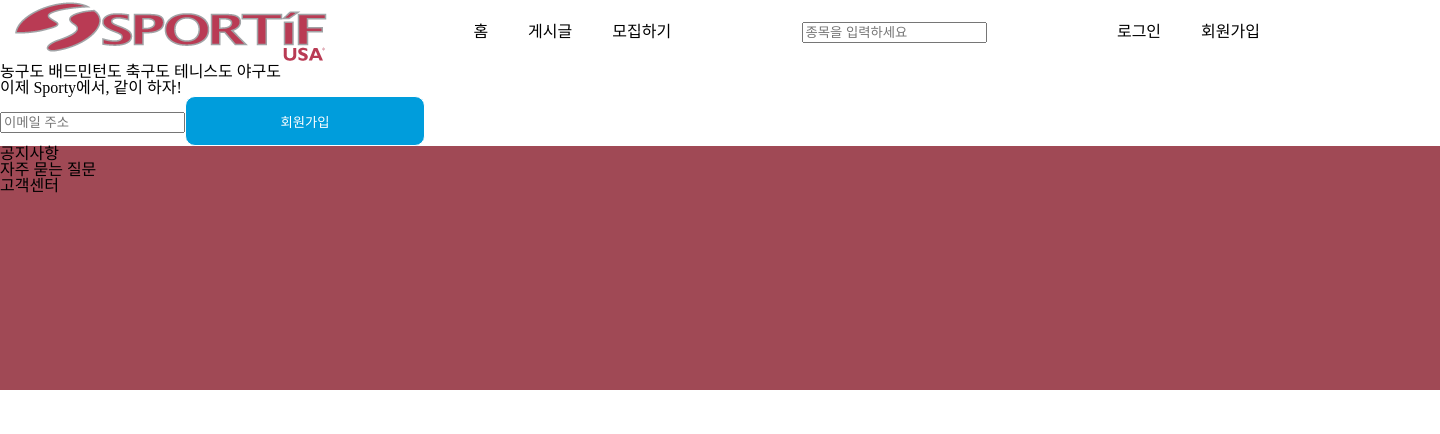
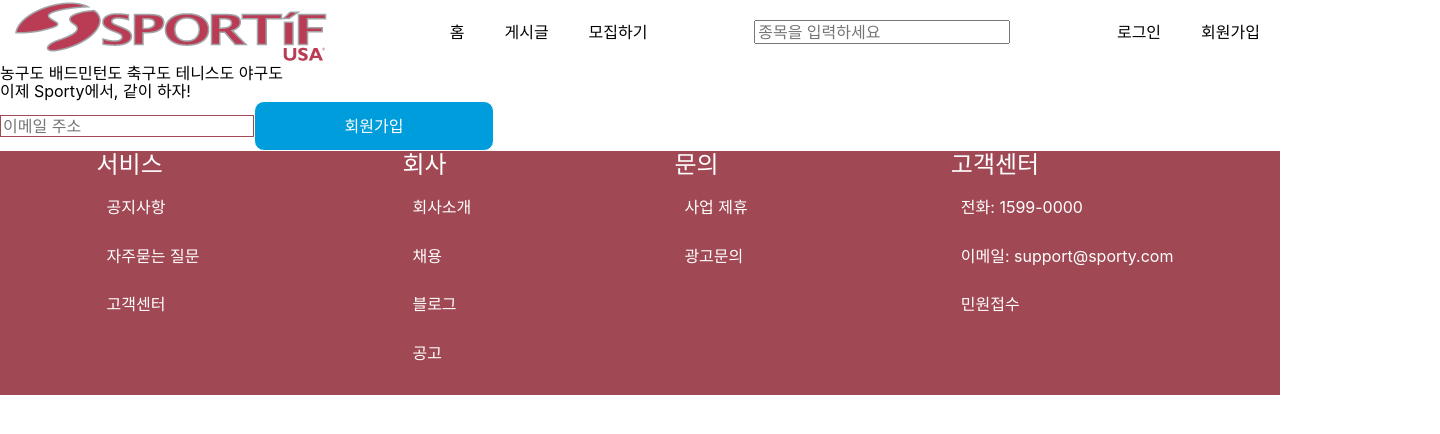
Before and after one commit to minseok1109/sporty, a Next.js app in the folder sporty-front/: page / in a window 1280 px wide. Shown: the top 434 px of the page, 1440 px wide, since content can reach past the window. Built offline with nearby package versions, Linux system fonts and the light colour scheme.

Commit message:
make footer

```diff
--- a/sporty-front/components/Footer.js
+++ b/sporty-front/components/Footer.js
@@ -1,22 +1,65 @@
+// import Footer_li from "./Footer_li";
+
 export default function Footer() {
+  const service_arr = ["공지사항", "자주묻는 질문", "고객센터"];
+  const company_arr = ["회사소개", "채용", "블로그", "공고"];
+  const question_arr = ["사업 제휴", "광고문의"];
+  const center_arr = [
+    "전화: 1599-0000",
+    "이메일: support@sporty.com",
+    "민원접수",
+  ];
   return (
     <>
       <footer>
-        <ul>
-          <li>공지사항</li>
-          <li>자주 묻는 질문</li>
-          <li>고객센터</li>
-        </ul>
+        <Footer_li title={"서비스"} list={service_arr} />
+        <Footer_li title={"회사"} list={company_arr} />
+        <Footer_li title={"문의"} list={question_arr} />
+        <Footer_li title={"고객센터"} list={center_arr} />
       </footer>
       <style jsx>
         {`
-          footer{
-          width: 90rem;
-          height: 15.25rem;
-          background-color: #A04955;
+          footer {
+            width: 100%;
+            height: 15.25rem;
+            background-color: #a04955;
+            display: flex;
+            justify-content: space-around;
           }
         `}
       </style>
     </>
   );
 }
+
+function Footer_li({ title, list }) {
+  const list_items = list.map((ele) => (
+    <li className="test" key={ele.toString()}>
+      {ele}
+    </li>
+  ));
+  return (
+    <div>
+      <span>{title}</span>
+      <ul>{list_items}</ul>
+      <style jsx>{`
+        div {
+          color: white;
+        }
+        ul {
+          list-style: none;
+          padding: 0;
+          margin: 0;
+        }
+        span {
+          margin: 0.625rem;
+          font-size: 1.5rem;
+        }
+        .test {
+          margin: 10px;
+          padding: 0.625rem;
+        }
+      `}</style>
+    </div>
+  );
+}
--- a/sporty-front/components/Navbar.js
+++ b/sporty-front/components/Navbar.js
@@ -1,36 +1,50 @@
 import Link from "next/link";
-import styles from './Navbar.module.css'
 function Navbar() {
-    return (<>
-        <header className={`${styles.head}`}>
-            <Link href='/'>
-                <img className={`${styles.img_hover}`} src="/icon.png" alt="icon" />
+  return (
+    <>
+      <header className="head">
+        <Link href="/">
+          <img className="img_hover" src="/icon.png" alt="icon" />
         </Link>
-            <nav className={`${styles.left}`}>
+        <nav>
           <Link href="/">
-                    <a className={`${styles.nav_a}`}>홈</a>
+            <a>홈</a>
           </Link>
           <Link href="/article">
-                    <a className={`${styles.nav_a}`}>게시글</a>
+            <a>게시글</a>
           </Link>
           <Link href="/getPeople">
-                    <a className={`${styles.nav_a}`}>모집하기</a>
+            <a>모집하기</a>
           </Link>
         </nav>
         <input placeholder="종목을 입력하세요" />
         <nav>
           <Link href="/account/login">
-                    <a className={`${styles.nav_a}`}>로그인</a>
+            <a>로그인</a>
           </Link>
           <Link href="/account/signUp">
-                    <a className={`${styles.nav_a}`}>회원가입</a>
+            <a>회원가입</a>
           </Link>
         </nav>
       </header>
+      <style jsx>{`
+        .head {
+          display: flex;
+          justify-content: space-between;
+          align-items: center;
+        }
 
+        a {
+          padding: 10px;
+          margin: 10px;
+        }
+
+        .img_hover:hover {
+          cursor: pointer;
+        }
+      `}</style>
     </>
   );
-
 }
 
 export default Navbar;
--- a/sporty-front/components/Navbar.module.css
+++ /dev/null
@@ -1,14 +0,0 @@
-.head {
-  display: flex;
-  justify-content: space-between;
-  align-items: center;
-}
-
-.nav_a {
-  padding: 10px;
-  margin: 10px;
-}
-
-.img_hover:hover {
-  cursor: pointer;
-}
--- a/sporty-front/package.json
+++ b/sporty-front/package.json
@@ -10,7 +10,9 @@
   },
   "dependencies": {
     "next": "12.2.3",
+    "normalize.css": "^8.0.1",
     "react": "18.2.0",
+    "react-calendar": "^3.7.0",
     "react-dom": "18.2.0",
     "react-hook-form": "^7.34.0"
   },
--- a/sporty-front/pages/_app.js
+++ b/sporty-front/pages/_app.js
@@ -1,8 +1,8 @@
 import React from "react";
 import "../styles/globals.css";
 import Navbar from "../components/Navbar";
-import "../styles/reset.css";
 import Footer from "../components/Footer";
+import "normalize.css/normalize.css";
 
 function MyApp({ Component, pageProps, ...appProps }) {
   // 로그인, 회원가입 페이지에서 헤더가 안보이게
--- a/sporty-front/pages/index.js
+++ b/sporty-front/pages/index.js
@@ -6,7 +6,7 @@ export default function Home() {
       <section>
         <div>농구도 배드민턴도 축구도 테니스도 야구도</div>
         <div>이제 Sporty에서, 같이 하자!</div>
-        <input placeholder="이메일 주소" />
+        <input className="search" placeholder="이메일 주소" />
         <Link href="/account/signUp">
           <button type="submit">회원가입</button>
         </Link>
@@ -20,6 +20,9 @@ export default function Home() {
           width: 15rem;
           height: 3.125rem;
         }
+        input {
+          border: 1px solid #a04955;
+        }
       `}</style>
     </>
   );
--- a/sporty-front/styles/reset.css
+++ /dev/null
@@ -1,129 +0,0 @@
-/* http://meyerweb.com/eric/tools/css/reset/
-   v2.0 | 20110126
-   License: none (public domain)
-*/
-
-html,
-body,
-div,
-span,
-applet,
-object,
-iframe,
-h1,
-h2,
-h3,
-h4,
-h5,
-h6,
-p,
-blockquote,
-pre,
-a,
-abbr,
-acronym,
-address,
-big,
-cite,
-code,
-del,
-dfn,
-em,
-img,
-ins,
-kbd,
-q,
-s,
-samp,
-small,
-strike,
-strong,
-sub,
-sup,
-tt,
-var,
-b,
-u,
-i,
-center,
-dl,
-dt,
-dd,
-ol,
-ul,
-li,
-fieldset,
-form,
-label,
-legend,
-table,
-caption,
-tbody,
-tfoot,
-thead,
-tr,
-th,
-td,
-article,
-aside,
-canvas,
-details,
-embed,
-figure,
-figcaption,
-footer,
-header,
-hgroup,
-menu,
-nav,
-output,
-ruby,
-section,
-summary,
-time,
-mark,
-audio,
-video {
-  margin: 0;
-  padding: 0;
-  border: 0;
-  font-size: 100%;
-  font: inherit;
-  vertical-align: baseline;
-}
-/* HTML5 display-role reset for older browsers */
-article,
-aside,
-details,
-figcaption,
-figure,
-footer,
-header,
-hgroup,
-menu,
-nav,
-section {
-  display: block;
-}
-body {
-  line-height: 1;
-}
-ol,
-ul {
-  list-style: none;
-}
-blockquote,
-q {
-  quotes: none;
-}
-blockquote:before,
-blockquote:after,
-q:before,
-q:after {
-  content: "";
-  content: none;
-}
-table {
-  border-collapse: collapse;
-  border-spacing: 0;
-}
```
Also changed, not shown: sporty-front/pages/account/login.js (+58 -37 lines), sporty-front/pages/account/signUp.js (+19 -7 lines), sporty-front/styles/globals.css (line endings or trailing spaces), 2 other files (tests, documents, lock files or other folders). Lines whose indentation alone changed are shown as unchanged.
